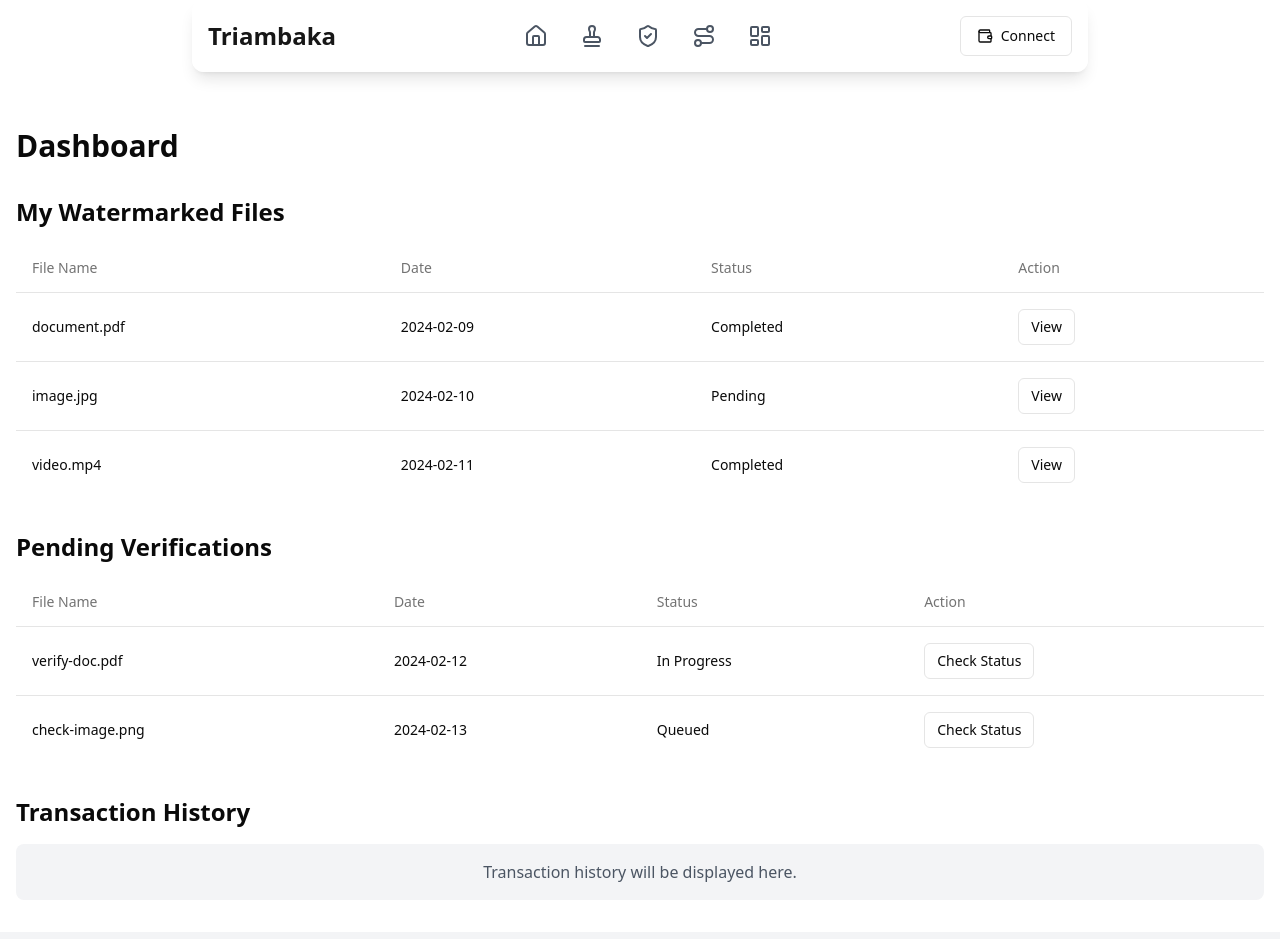
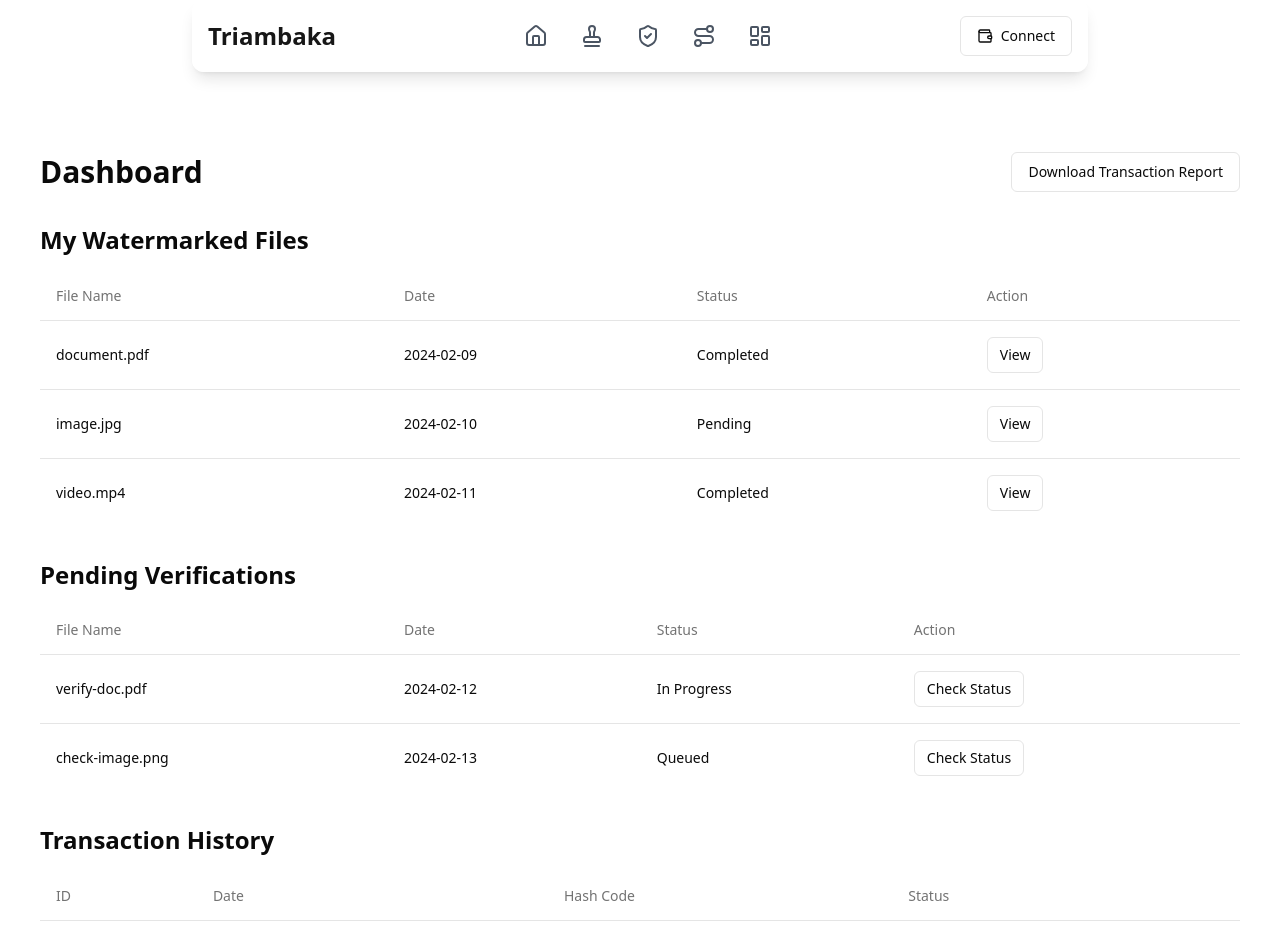
Before and after one commit to Mkaif-Qureshi/Tryambaka, a React (Vite) app in the folder Triambaka-front/: page /dashboard in a window 1280 px wide. Shown: the top 939 px of the page. Built offline with nearby package versions, Linux system fonts and the light colour scheme.

Commit message:
layout page and dashboard page modifed

```diff
--- a/Triambaka-front/src/pages/Dashboard.jsx
+++ b/Triambaka-front/src/pages/Dashboard.jsx
@@ -1,22 +1,162 @@
-import { Button } from "@/components/ui/button"
-import { Table, TableBody, TableCell, TableHead, TableHeader, TableRow } from "@/components/ui/table"
+import { Button } from "@/components/ui/button";
+import { Table, TableBody, TableCell, TableHead, TableHeader, TableRow } from "@/components/ui/table";
+import jsPDF from "jspdf";
+import autoTable from "jspdf-autotable";
 
 const Dashboard = () => {
+    // User details
+    const userDetails = {
+        name: "John Doe",
+        email: "john.doe@example.com",
+        accountId: "123456789",
+    };
+
+    // Transaction details
+    const transactions = [
+        { id: 1, date: "2024-02-01", hash: "a1b2c3d4", status: "Completed" },
+        { id: 2, date: "2024-02-05", hash: "e5f6g7h8", status: "Pending" },
+        { id: 3, date: "2024-02-10", hash: "i9j0k1l2", status: "Completed" },
+    ];
+
+    // Watermarked files
     const watermarkedFiles = [
         { id: 1, name: "document.pdf", date: "2024-02-09", status: "Completed" },
         { id: 2, name: "image.jpg", date: "2024-02-10", status: "Pending" },
         { id: 3, name: "video.mp4", date: "2024-02-11", status: "Completed" },
-    ]
+    ];
 
+    // Pending verifications
     const pendingVerifications = [
         { id: 1, name: "verify-doc.pdf", date: "2024-02-12", status: "In Progress" },
         { id: 2, name: "check-image.png", date: "2024-02-13", status: "Queued" },
-    ]
+    ];
+
+    // PDF generation function
+    const generatePDF = () => {
+        const doc = new jsPDF();
+
+        // Page dimensions
+        const pageWidth = doc.internal.pageSize.getWidth();
+
+        // Add logo and text in a single line
+        const logoUrl = '/logo-noback.png';
+        const logoWidth = 30; // Width of the logo
+        const logoHeight = 20; // Height of the logo
+
+        // Calculate the total width of the logo + text
+        doc.setFontSize(17);
+        doc.setFont("helvetica", "bold");
+        const text = "Trimbaka";
+        const textWidth = doc.getStringUnitWidth(text) * doc.internal.getFontSize() / doc.internal.scaleFactor;
+
+        // Keep original total width calculation (without spacing adjustments)
+        const totalWidth = logoWidth + textWidth;
+
+        // Calculate the starting X position to center the logo and text
+        const startX = (pageWidth - totalWidth) / 2;
+
+        // Add the logo (position remains unchanged)
+        const logoY = 20;
+        doc.addImage(logoUrl, 'PNG', startX, logoY, logoWidth, logoHeight);
+
+        // Add text with LEFT SHIFT adjustment
+        const textXShift = -10; // Negative value moves text LEFT toward the logo
+        const textX = startX + logoWidth + textXShift;
+        doc.text(text, textX, logoY + logoHeight / 2 + 1.5);
+
+        // Add address below the logo and text
+        doc.setFontSize(8);
+        doc.setFont("helvetica", "normal");
+        const addressText = "123 Trimbaka Street, Trimbaka City, 123456";
+        const addressTextWidth = doc.getStringUnitWidth(addressText) * doc.internal.getFontSize() / doc.internal.scaleFactor;
+        const addressX = (pageWidth - addressTextWidth) / 2;
+        doc.text(addressText, addressX, logoY + logoHeight + 5);
+
+
+        // Report title (centered)
+        doc.setFontSize(18);
+        const reportTitle = "User & Transaction Report";
+        const reportTitleWidth = doc.getStringUnitWidth(reportTitle) * doc.internal.getFontSize() / doc.internal.scaleFactor;
+        const reportTitleX = (pageWidth - reportTitleWidth) / 2;
+        doc.text(reportTitle, reportTitleX, logoY + logoHeight + 20); // Position below the address
+
+        // User details table (vertical layout)
+        autoTable(doc, {
+            startY: logoY + logoHeight + 30, // Adjusted to bring the table closer
+            head: [["Field", "Value"]], // Table headers
+            body: [
+                ["Name", userDetails.name],
+                ["Account ID", userDetails.accountId],
+                ["Email", userDetails.email],
+            ],
+            theme: "grid",
+            headStyles: {
+                fillColor: [41, 128, 185],
+                textColor: 255,
+                fontStyle: "bold"
+            },
+            styles: {
+                cellPadding: 1.5,
+                fontSize: 10,
+            },
+            columnStyles: {
+                0: { fontStyle: "bold" }, // Make the "Field" column bold
+            },
+        });
+
+
+        // Transactions table
+        autoTable(doc, {
+            startY: logoY + logoHeight + 60, // Adjusted to bring the table closer
+            head: [["ID", "Date", "Hash Code", "Status"]],
+            body: transactions.map(t => [t.id, t.date, t.hash, t.status]),
+            theme: "grid",
+            headStyles: {
+                fillColor: [41, 128, 185],
+                textColor: 255,
+                fontStyle: "bold"
+            },
+            styles: {
+                cellPadding: 1.5,
+                fontSize: 10,
+            },
+        });
+
+        // Footer note
+        const pageCount = doc.internal.getNumberOfPages();
+        for (let i = 1; i <= pageCount; i++) {
+            doc.setPage(i);
+            doc.setFontSize(10);
+
+            // Define the note text
+            const noteText = "Note: This report has been securely generated and verified using Trimbaka’s blockchain-powered watermarking technology, ensuring authenticity and integrity.";
+
+            // Split the text into multiple lines to fit within the page width
+            const maxWidth = pageWidth - 40; // Leave 20 units margin on both sides
+            const splitText = doc.splitTextToSize(noteText, maxWidth);
+
+            // Add the note text to the bottom of the page
+            doc.text(splitText, 20, doc.internal.pageSize.height - 20); // Adjust vertical position as needed
+        }
+
+        doc.save("user_transaction_report.pdf");
+    };
 
     return (
-        <div className="space-y-8">
-            <h1 className="text-3xl font-bold">Dashboard</h1>
+        <div className="space-y-8 p-6">
+            {/* Header with Download Button */}
+            <div className="flex justify-between items-center">
+                <h1 className="text-3xl font-bold">Dashboard</h1>
+                <Button
+                    onClick={generatePDF}
+                    variant="outline"
+                    className="large"
+                >
+                    Download Transaction Report
+                </Button>
+            </div>
 
+            {/* My Watermarked Files */}
             <section>
                 <h2 className="text-2xl font-semibold mb-4">My Watermarked Files</h2>
                 <Table>
@@ -35,7 +175,7 @@ const Dashboard = () => {
                                 <TableCell>{file.date}</TableCell>
                                 <TableCell>{file.status}</TableCell>
                                 <TableCell>
-                                    <Button variant="outline" size="sm">
+                                    <Button variant="outline" size="sm" className="mr-2">
                                         View
                                     </Button>
                                 </TableCell>
@@ -45,6 +185,7 @@ const Dashboard = () => {
                 </Table>
             </section>
 
+            {/* Pending Verifications */}
             <section>
                 <h2 className="text-2xl font-semibold mb-4">Pending Verifications</h2>
                 <Table>
@@ -73,14 +214,32 @@ const Dashboard = () => {
                 </Table>
             </section>
 
+            {/* Transaction History */}
             <section>
                 <h2 className="text-2xl font-semibold mb-4">Transaction History</h2>
-                <div className="bg-gray-100 p-4 rounded-lg text-center">
-                    <p className="text-gray-600">Transaction history will be displayed here.</p>
-                </div>
+                <Table>
+                    <TableHeader>
+                        <TableRow>
+                            <TableHead>ID</TableHead>
+                            <TableHead>Date</TableHead>
+                            <TableHead>Hash Code</TableHead>
+                            <TableHead>Status</TableHead>
+                        </TableRow>
+                    </TableHeader>
+                    <TableBody>
+                        {transactions.map((transaction) => (
+                            <TableRow key={transaction.id}>
+                                <TableCell>{transaction.id}</TableCell>
+                                <TableCell>{transaction.date}</TableCell>
+                                <TableCell>{transaction.hash}</TableCell>
+                                <TableCell>{transaction.status}</TableCell>
+                            </TableRow>
+                        ))}
+                    </TableBody>
+                </Table>
             </section>
         </div>
-    )
-}
+    );
+};
 
-export default Dashboard
+export default Dashboard;
```
Also changed, not shown: Triambaka-front/src/components/Layout.jsx (+27 -4 lines).
